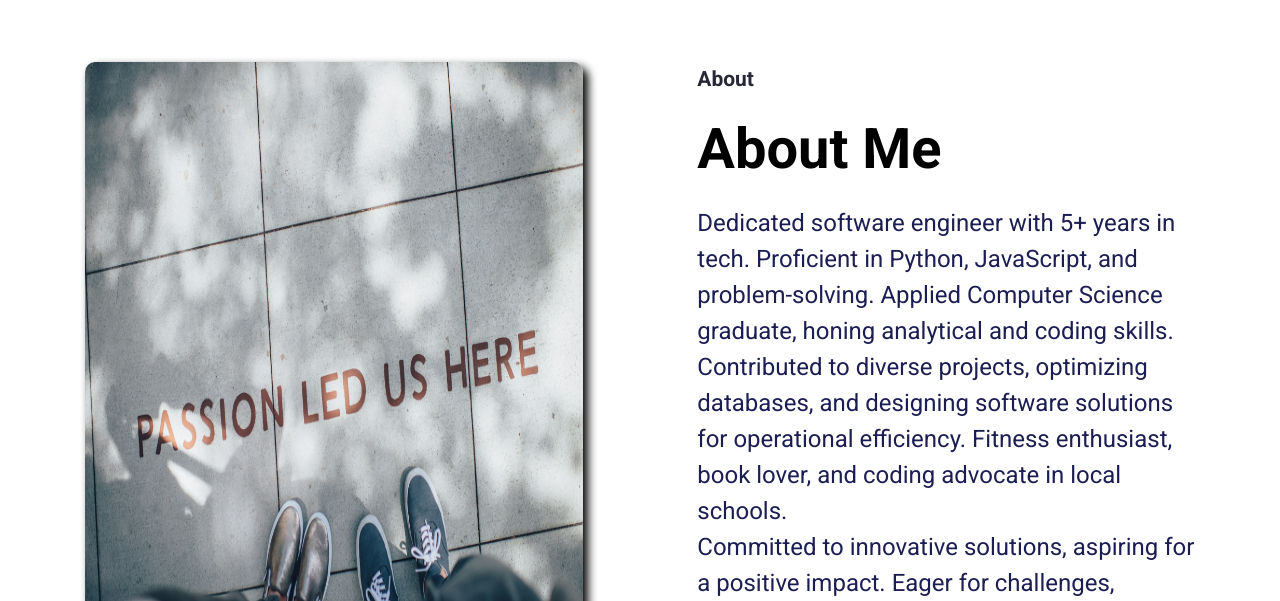
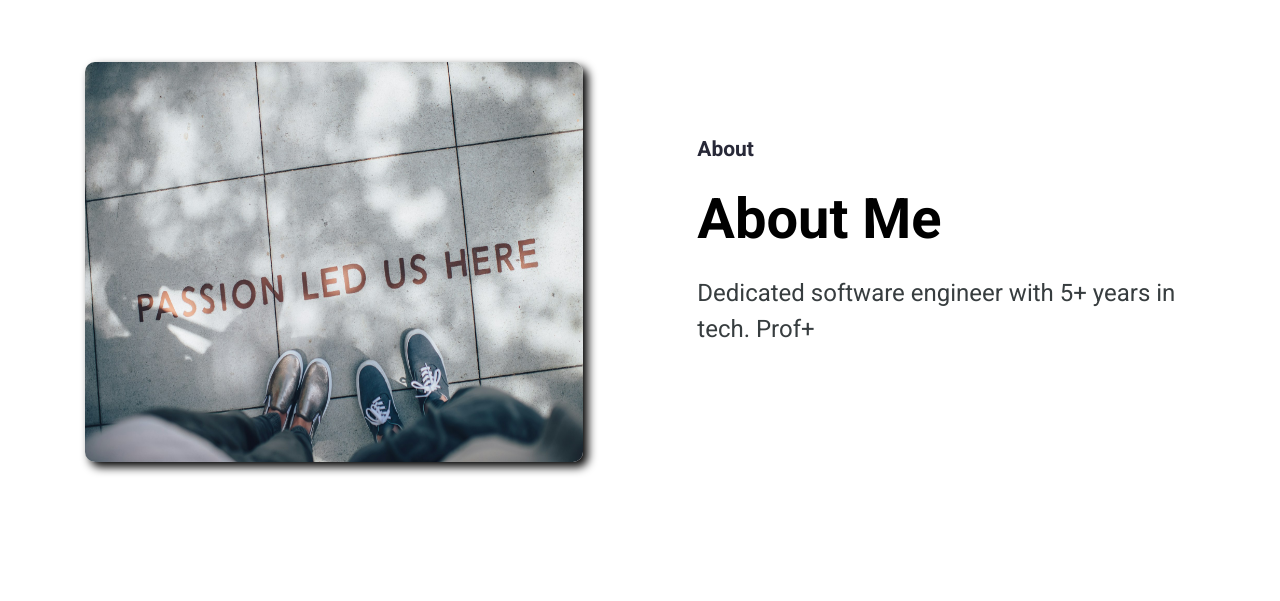
Before and after one commit to alex-njuguna/alex-njuguna.github.io, a React (Vite) app: page / in a window 1280 px wide. Shown: the part 2199-2800 px from the top of the page. Built offline with nearby package versions, Linux system fonts and the light colour scheme.

Commit message:
that's it

```diff
--- a/src/Pages/Home/AboutMe.jsx
+++ b/src/Pages/Home/AboutMe.jsx
@@ -1,3 +1,5 @@
+import { ReactTyped } from "react-typed";
+
 export default function AboutMe() {
   return (
     <section id="AboutMe" className="about--section">
@@ -6,7 +8,7 @@ export default function AboutMe() {
           src="./img/about-me.jpg"
           alt="About Me"
           style={{
-            height: "38rem",
+            height: "25rem",
             borderRadius: "10px",
             boxShadow: "5px 5px 10px",
           }}
@@ -17,20 +19,22 @@ export default function AboutMe() {
           <p className="section--title">About</p>
           <h1 className="skills-section--heading">About Me</h1>
           <div className="about-me-description">
-            <p className="hero--section-description">
-              Dedicated software engineer with 5+ years in tech. Proficient in
-              Python, JavaScript, and problem-solving. Applied Computer Science
-              graduate, honing analytical and coding skills.
-            </p>
-            <p className="hero--section-description">
-              Contributed to diverse projects, optimizing databases, and
-              designing software solutions for operational efficiency. Fitness
-              enthusiast, book lover, and coding advocate in local schools.
-            </p>
-            <p className="hero--section-description">
-              Committed to innovative solutions, aspiring for a positive impact.
-              Eager for challenges, dedicated to growth. Driven, passionate, and
-              ready to learn from every experience.
+            <p
+              className="hero--section-description"
+              style={{ marginBottom: "3rem", color: "#373d3f" }}
+            >
+              <ReactTyped
+                strings={[
+                  "Dedicated software engineer with 5+ years in tech. Proficient in Python, JavaScript, and problem-solving. Applied Computer Science graduate, honing analytical and coding skills.",
+                  "Contributed to diverse projects, optimizing databases, and designing software solutions for operational efficiency. Fitness enthusiast, book lover, and coding advocate in local schools.",
+                  "Committed to innovative solutions, aspiring for a positive impact. Eager for challenges, dedicated to growth. Driven, passionate, and ready to learn from every experience.",
+                ]}
+                typeSpeed={100}
+                loop
+                backSpeed={20}
+                cursorChar="+"
+                showCursor={true}
+              />
             </p>
           </div>
         </div>
--- a/src/Pages/Home/Navbar.jsx
+++ b/src/Pages/Home/Navbar.jsx
@@ -45,7 +45,7 @@ function Navbar() {
           to="heroSection"
           className="navbar--content"
         >
-          <img src="./img/logo.svg" alt="Logoipsum" />
+          <img src="./img/logo.svg" alt="Logo" />
         </Link>
       </div>
       <a
@@ -80,10 +80,10 @@ function Navbar() {
               smooth={true}
               offset={-70}
               duration={500}
-              to="MyPortfolio"
+              to="AboutMe"
               className="navbar--content"
             >
-              Portfolio
+              About Me
             </Link>
           </li>
           <li>
@@ -94,10 +94,10 @@ function Navbar() {
               smooth={true}
               offset={-70}
               duration={500}
-              to="AboutMe"
+              to="MyPortfolio"
               className="navbar--content"
             >
-              About Me
+              Portfolio
             </Link>
           </li>
           <li>
```
